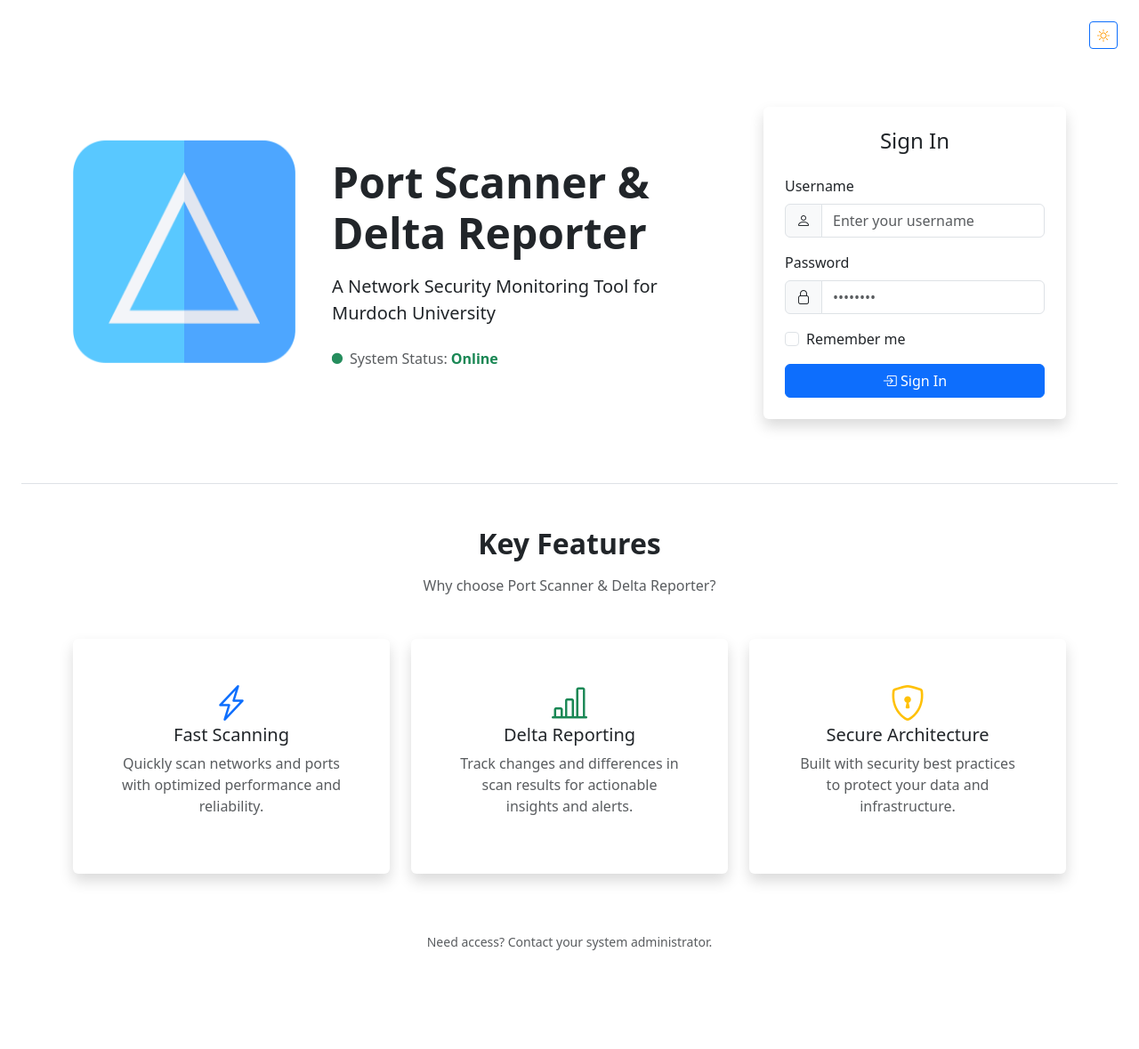
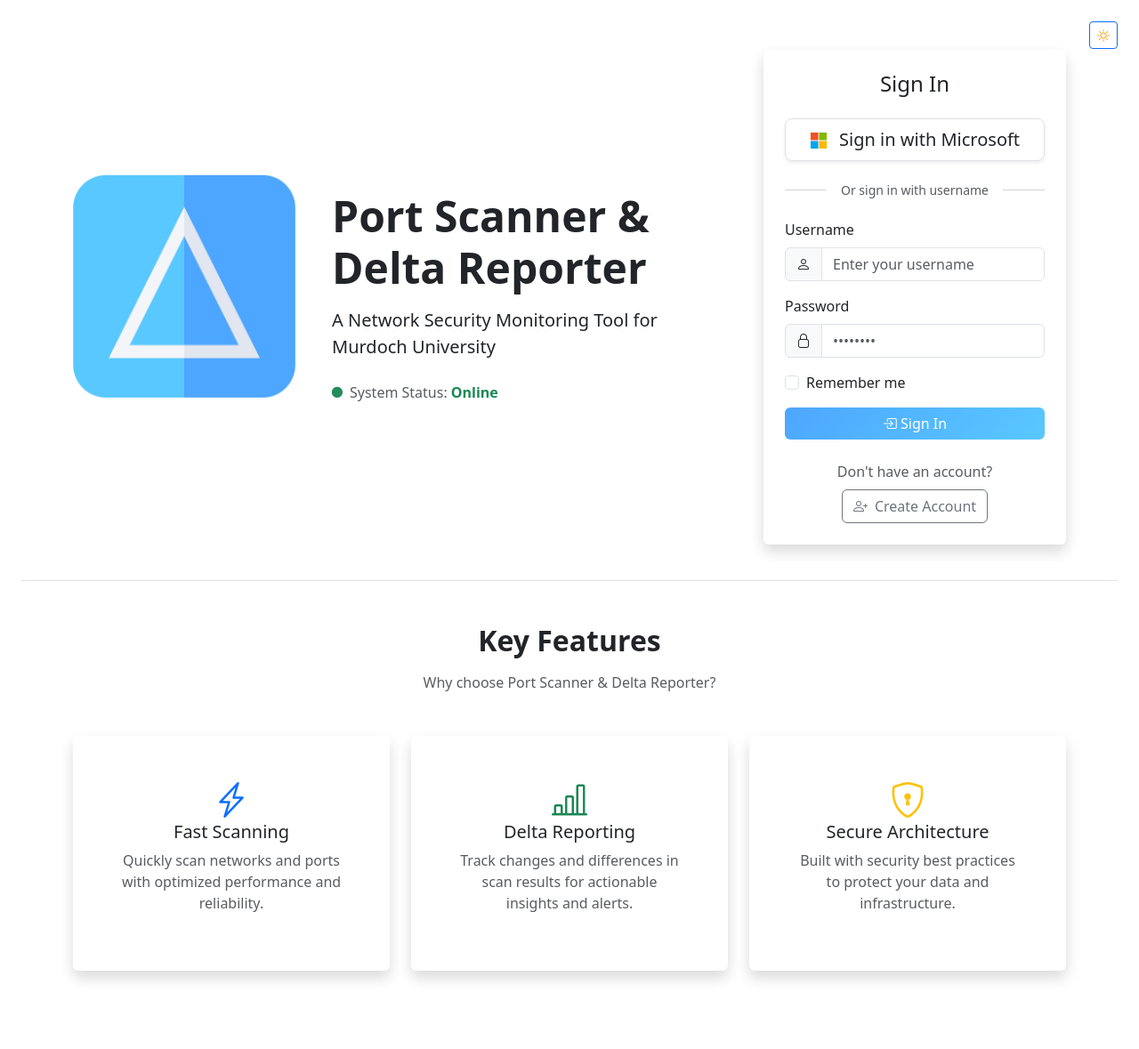
Before and after one commit to TeamFixIT/portscan-delta-reporter, a Flask app: page / in a window 1280 px wide. Shown: the whole page at 89% size. Before the commit the page ends 1068 px from the top, so only its background shows below. Run offline with Flask 3, Linux system fonts and the light colour scheme; parts of the project's set-up code (start-up, migrations or seed data) failed here and were passed over; some libraries are stand-ins or nearby versions.

Commit message:
added register link and microsoft SSO to homepage (#68)

```diff
--- a/server/app/templates/index.html
+++ b/server/app/templates/index.html
@@ -3,10 +3,10 @@
 Reporter - Murdoch University{% endblock %} {% block content %}
 
 <!-- Background & Formatting -->
-<div class="container-fluid py-5">
+<div class="container-fluid py-3">
   <div class="row align-items-center g-4">
     <!-- LEFT SIDE - Image -->
-    <section class="py-5">
+    <section class="py-3">
       <div class="container">
         <div class="row align-items-center g-5">
           <!-- LEFT: Image -->
@@ -58,6 +58,33 @@
                 <button type="button" class="btn-close" data-bs-dismiss="alert"></button>
               </div>
               {% endfor %} {% endif %} {% endwith %}
+
+
+              <!-- Microsoft SSO Button -->
+              <div class="mb-">
+                <a href="{{ url_for('auth.entra_login') }}" class="btn btn-lg w-100 border shadow-sm">
+                  <svg
+                    xmlns="http://www.w3.org/2000/svg"
+                    width="20"
+                    height="20"
+                    viewBox="0 0 21 21"
+                    class="me-2">
+                    <rect x="1" y="1" width="9" height="9" fill="#f25022" />
+                    <rect x="11" y="1" width="9" height="9" fill="#7fba00" />
+                    <rect x="1" y="11" width="9" height="9" fill="#00a4ef" />
+                    <rect x="11" y="11" width="9" height="9" fill="#ffb900" />
+                  </svg>
+                  Sign in with Microsoft
+                </a>
+              </div>
+
+              <!-- Divider -->
+              <div class="position-relative my-3">
+                <hr class="text-muted" />
+                <span class="position-absolute top-50 start-50 translate-middle bg-body px-3 text-muted small text-nowrap">
+                  Or sign in with username
+                </span>
+              </div>
 
               <!-- Login Form -->
               {% if form is defined %}
@@ -137,11 +164,20 @@
                   <label class="form-check-label" for="remember">Remember me</label>
                 </div>
 
-                <button type="submit" class="btn btn-primary w-100">
+                <button type="submit" class="btn btn-gradient-primary w-100">
                   <i class="bi bi-box-arrow-in-right"></i> Sign In
                 </button>
               </form>
               {% endif %}
+
+              <!-- Register Link -->
+              <div class="text-center mt-4">
+                <p class="text-muted mb-2">Don't have an account?</p>
+                <a href="{{ url_for('auth.register') }}" class="btn btn-outline-secondary">
+                  <i class="bi bi-person-plus me-2"></i>Create Account
+                </a>
+              </div>
+
             </div>
             {% endif %}
           </div>
@@ -192,10 +228,6 @@
         </div>
       </div>
     </section>
-    <!-- Footer -->
-    <div class="text-center mt-3">
-      <small class="text-muted"> Need access? Contact your system administrator. </small>
-    </div>
   </div>
   {% endblock %}
 </div>
```
